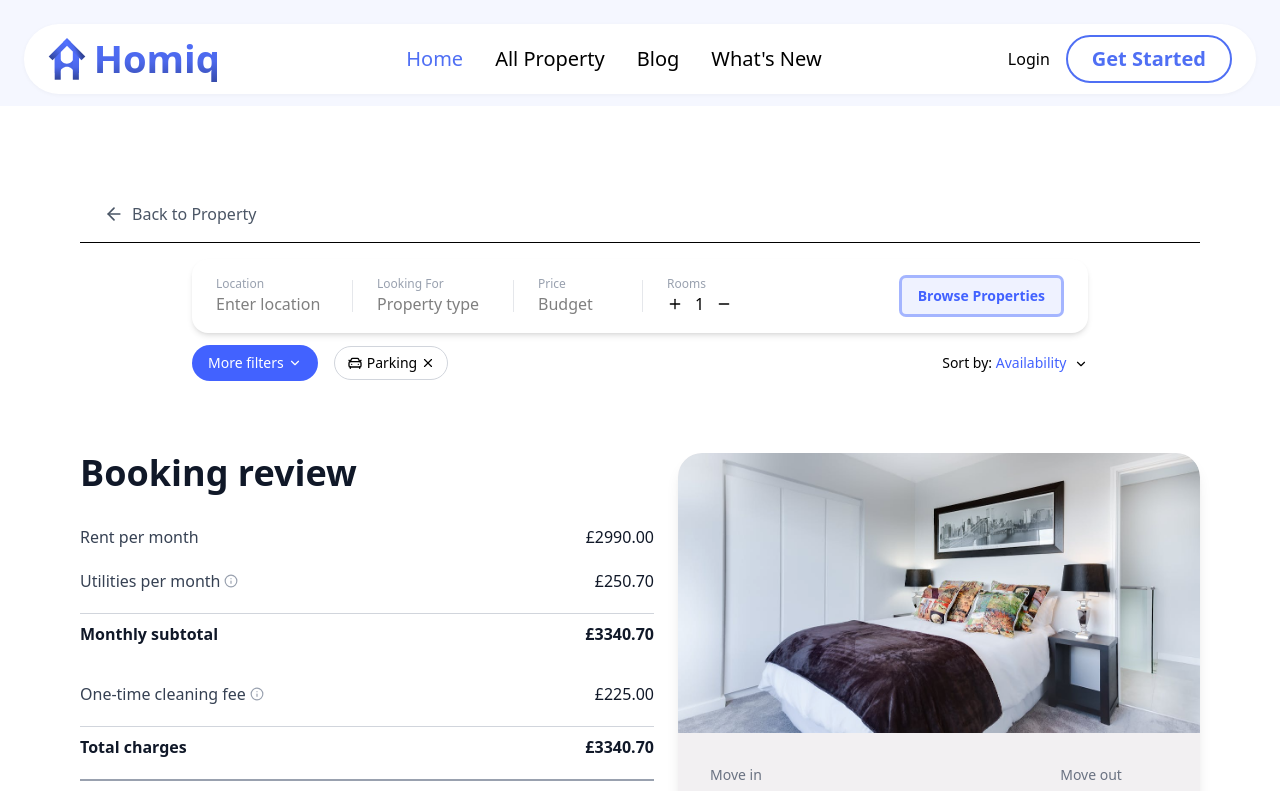
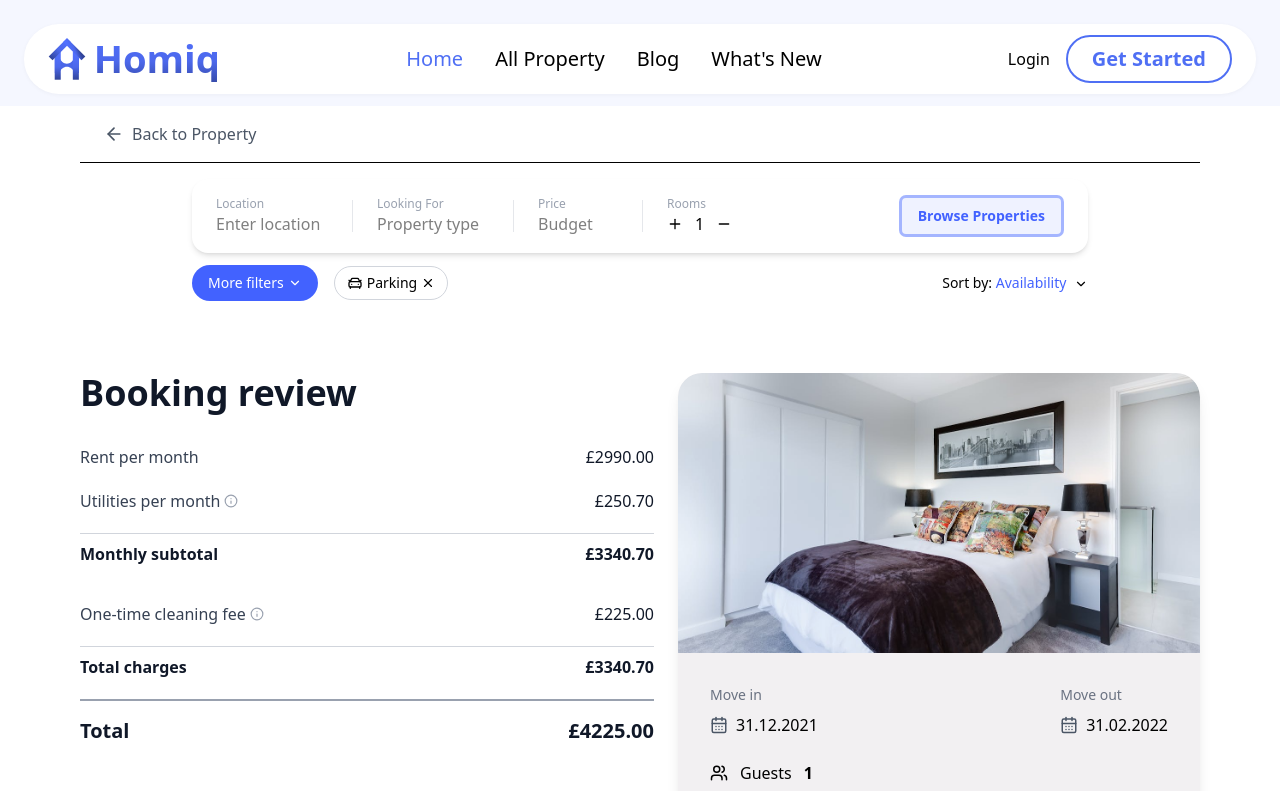
Before and after one commit to TamimOp/Homiq, a Next.js app: page /booking/1 in a window 1280 px wide. Shown: the top 791 px of the page. Built offline with nearby package versions, Linux system fonts and the light colour scheme.

Commit message:
style: adjust padding in BookingReview component for improved layout

```diff
--- a/app/booking/[id]/page.tsx
+++ b/app/booking/[id]/page.tsx
@@ -217,7 +217,7 @@ export default function BookingReview() {
 
   return (
     <motion.div
-      className="min-h-screen bg-white p-3 sm:p-20"
+      className="min-h-screen bg-white px-3 sm:px-20 pb-3 sm:pb-20"
       variants={pageVariants}
       initial="initial"
       animate="animate"
```
